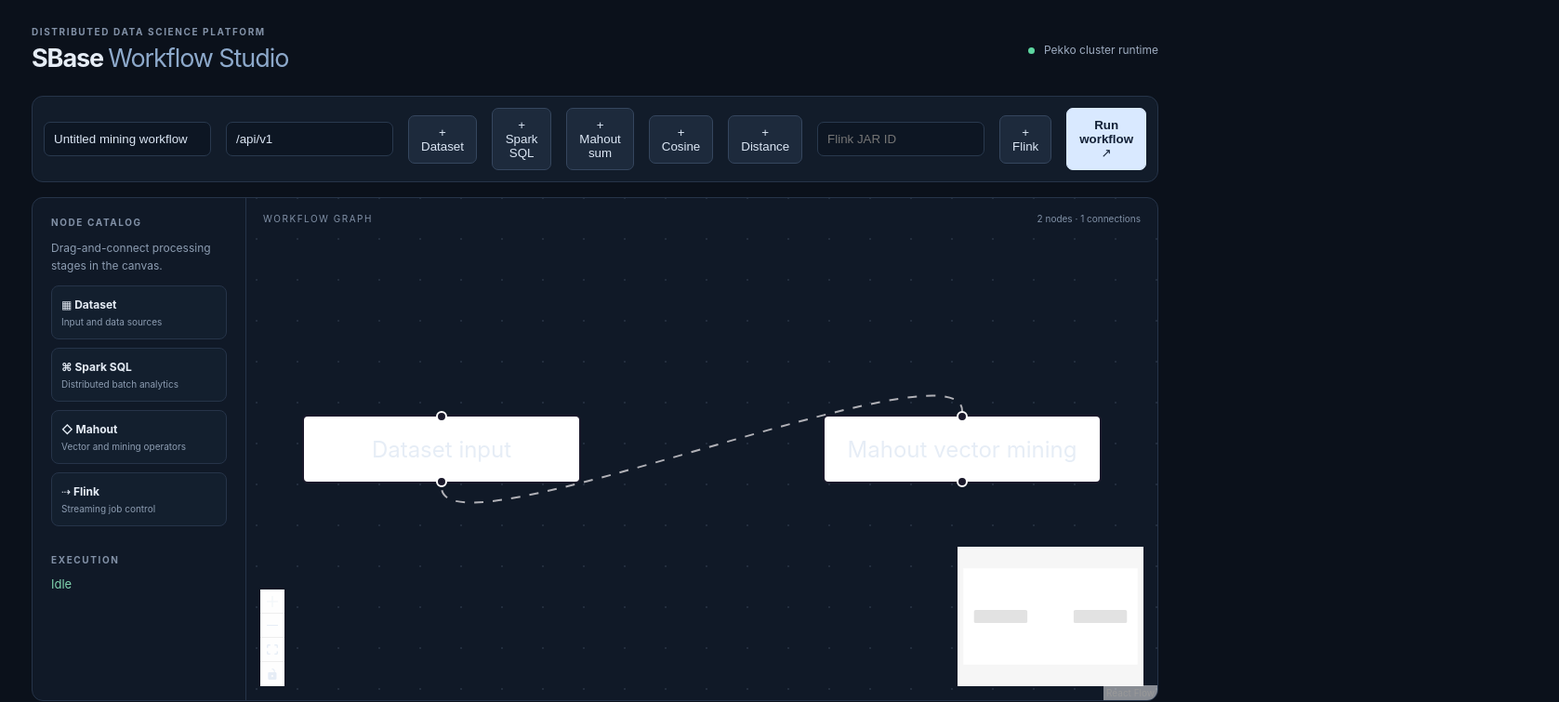
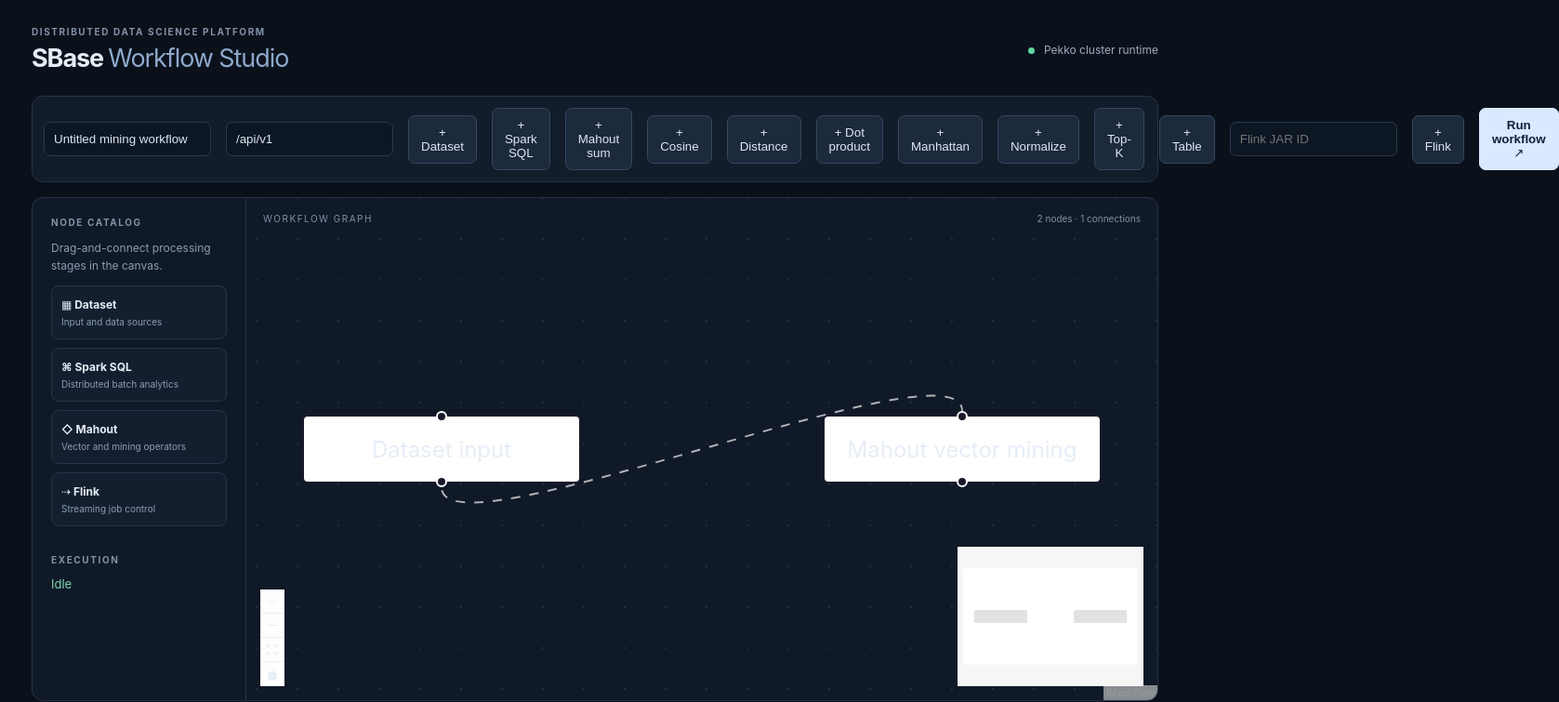
Before and after one commit to selimrepo/sbase, a React (Vite) app in the folder web/: page / in a window 1280 px wide. Shown: the top 755 px of the page at 93% size, 1677 px wide, since content can reach past the window. Built offline with nearby package versions, Linux system fonts and the light colour scheme.

Commit message:
feat(studio): add Mahout and tabular workflow nodes

```diff
--- a/web/src/App.jsx
+++ b/web/src/App.jsx
@@ -60,6 +60,11 @@ export default function App() {
       <button onClick={() => addNode("mahout-vector-sum", "Mahout vector sum", { values: [1, 2, 3] })}>+ Mahout sum</button>
       <button onClick={() => addNode("mahout-cosine-similarity", "Cosine similarity", { left: [1, 0], right: [1, 1] })}>+ Cosine</button>
       <button onClick={() => addNode("mahout-euclidean-distance", "Euclidean distance", { left: [0, 0], right: [3, 4] })}>+ Distance</button>
+      <button onClick={() => addNode("mahout-dot-product", "Mahout dot product", { left: [1, 2, 3], right: [4, 5, 6] })}>+ Dot product</button>
+      <button onClick={() => addNode("mahout-manhattan-distance", "Manhattan distance", { left: [1, 2], right: [4, 6] })}>+ Manhattan</button>
+      <button onClick={() => addNode("mahout-normalize", "L2 normalize", { values: [3, 4] })}>+ Normalize</button>
+      <button onClick={() => addNode("mahout-top-k", "Top-K coordinates", { values: [3, 9, 9, 1], k: 2 })}>+ Top-K</button>
+      <button onClick={() => addNode("dataset-rows", "Tabular dataset", { rows: [{ region: "EU", amount: 10 }, { region: "US", amount: 20 }] })}>+ Table</button>
       <input aria-label="Flink uploaded JAR ID" placeholder="Flink JAR ID" value={flinkJarId} onChange={(e) => setFlinkJarId(e.target.value)} />
       <button onClick={() => addNode("flink-submit", "Flink stream job", { jarId: flinkJarId, parallelism: 1 })} disabled={!flinkJarId.trim()}>+ Flink</button>
       <button className="primary" onClick={runWorkflow}>Run workflow ↗</button>
```
